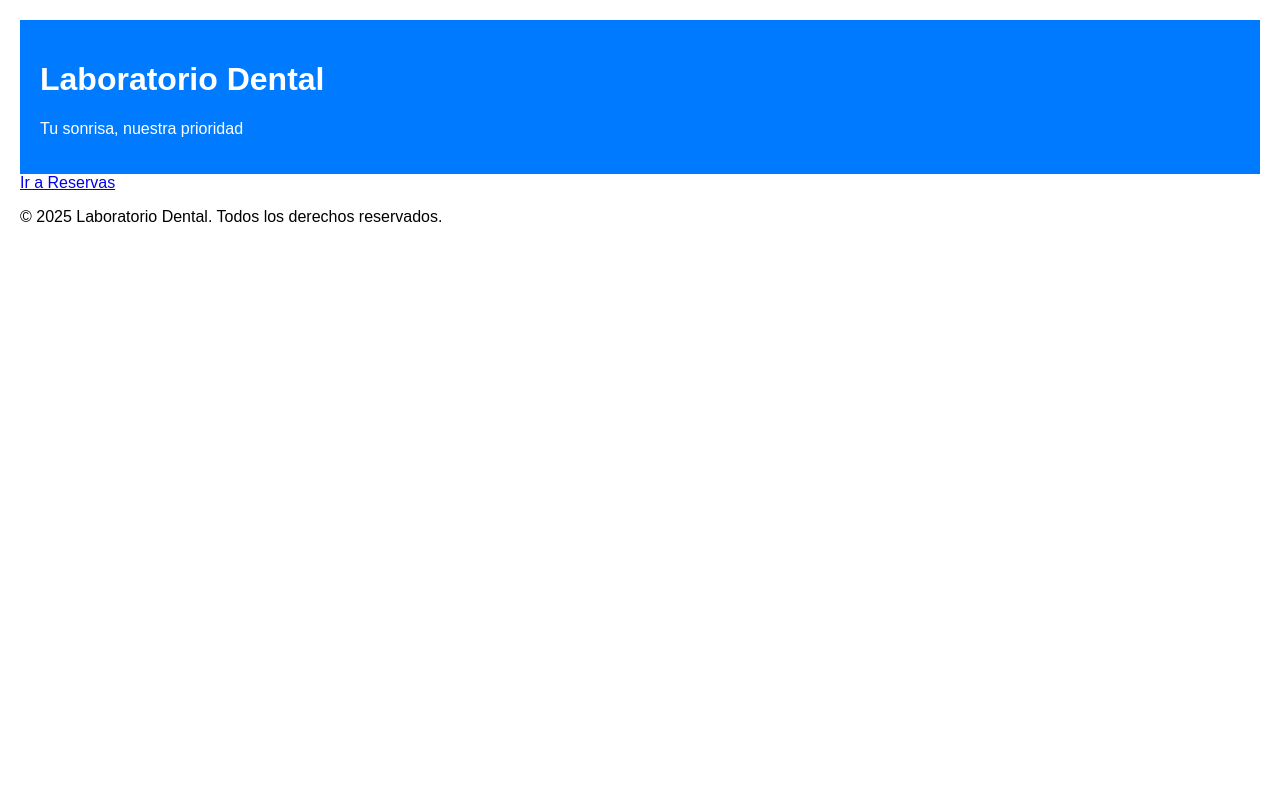
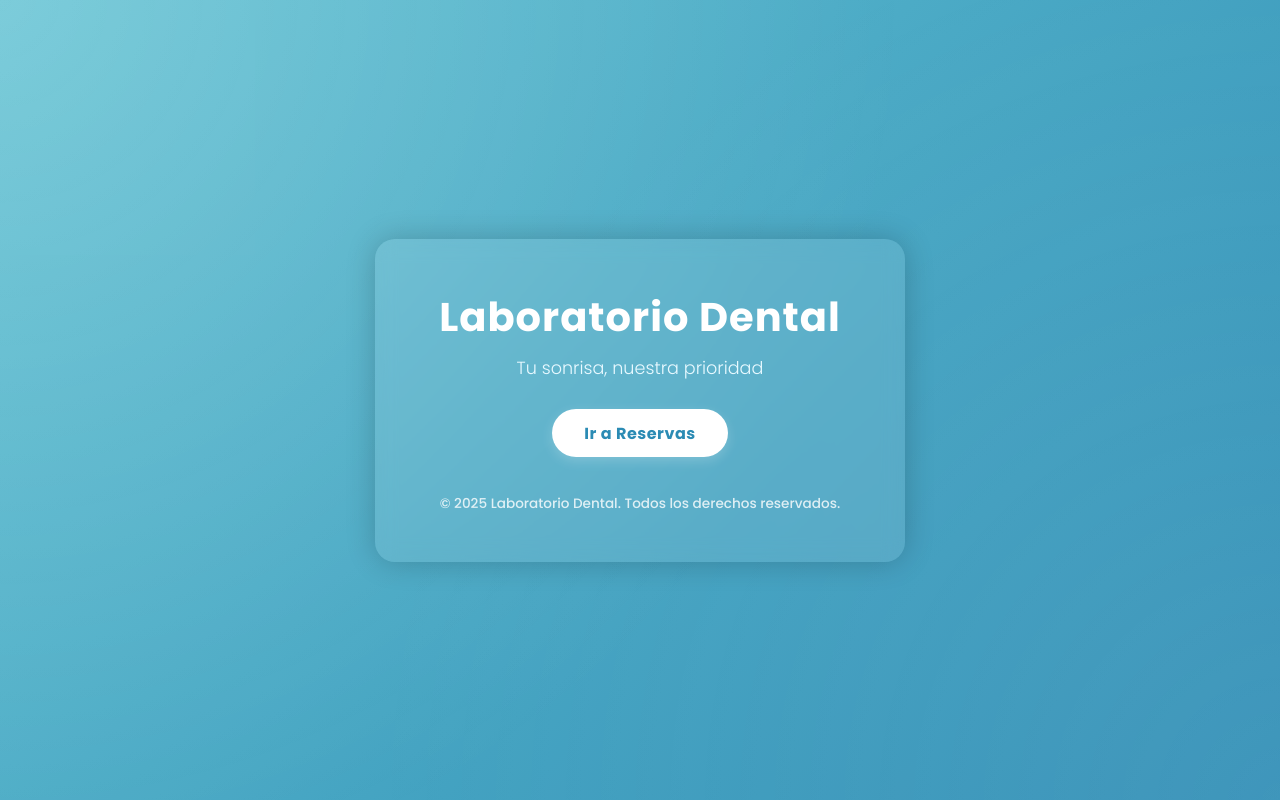
Before and after one commit to 4scee/dental_reservas, a Flask app: page / in a window 1280 px wide. Run offline with Flask 3, Linux system fonts and the light colour scheme.

Commit message:
Update style.css

```diff
--- a/static/style.css
+++ b/static/style.css
@@ -1,53 +1,87 @@
-body {
-    font-family: Arial, sans-serif;
+/* Fuente moderna y colores elegantes */
+@import url('https://fonts.googleapis.com/css2?family=Poppins:wght@300;500;700&display=swap');
+
+* {
     margin: 0;
-    padding: 20px;
+    padding: 0;
+    box-sizing: border-box;
 }
 
-header {
-    background-color: #007bff;
-    color: white;
-    padding: 20px;
+body {
+    font-family: 'Poppins', sans-serif;
+    height: 100vh;
+    background: linear-gradient(135deg, #66c4d4, #2b8bb4);
+    color: #fff;
+    display: flex;
+    align-items: center;
+    justify-content: center;
+    overflow: hidden;
 }
 
-nav a {
-    color: white;
-    margin-right: 15px;
-    text-decoration: none;
+/* Fondo con efecto de brillo sutil */
+.overlay {
+    position: absolute;
+    width: 100%;
+    height: 100%;
+    background: radial-gradient(circle at top left, rgba(255,255,255,0.15), transparent 60%),
+                radial-gradient(circle at bottom right, rgba(255,255,255,0.1), transparent 60%);
+    animation: pulse 6s infinite alternate;
 }
 
-form input, form button {
-    display: block;
-    margin-bottom: 10px;
-    padding: 8px;
-    width: 100%;
-    max-width: 300px;
+@keyframes pulse {
+    from { opacity: 0.7; }
+    to { opacity: 1; }
 }
 
-button {
-    background-color: #007bff;
-    color: white;
-    border: none;
-    cursor: pointer;
+/* Contenedor principal */
+.container {
+    position: relative;
+    text-align: center;
+    background: rgba(255, 255, 255, 0.1);
+    padding: 3rem 4rem;
+    border-radius: 20px;
+    backdrop-filter: blur(10px);
+    box-shadow: 0 0 30px rgba(0,0,0,0.2);
 }
 
-table {
-    border-collapse: collapse;
-    width: 100%;
-    max-width: 700px;
+/* Encabezado */
+h1 {
+    font-size: 2.5rem;
+    font-weight: 700;
+    margin-bottom: 0.5rem;
+    letter-spacing: 1px;
 }
 
-table, th, td {
-    border: 1px solid #ccc;
+.subtitle {
+    font-size: 1.1rem;
+    font-weight: 300;
+    margin-bottom: 2.5rem;
+    color: #e8f9ff;
 }
 
-th, td {
-    padding: 8px;
-    text-align: left;
+/* Botón elegante */
+.btn {
+    text-decoration: none;
+    background: #fff;
+    color: #2b8bb4;
+    padding: 0.8rem 2rem;
+    border-radius: 50px;
+    font-weight: 600;
+    letter-spacing: 0.5px;
+    transition: all 0.3s ease;
+    box-shadow: 0 4px 12px rgba(255,255,255,0.2);
 }
 
-@media (max-width: 600px) {
-    header, form, table {
-        padding: 10px;
-    }
+.btn:hover {
+    background: #2b8bb4;
+    color: #fff;
+    transform: scale(1.05);
+    box-shadow: 0 6px 20px rgba(0,0,0,0.3);
 }
+
+/* Pie de página */
+footer {
+    margin-top: 3rem;
+    font-size: 0.85rem;
+    color: rgba(255,255,255,0.8);
+}
```
